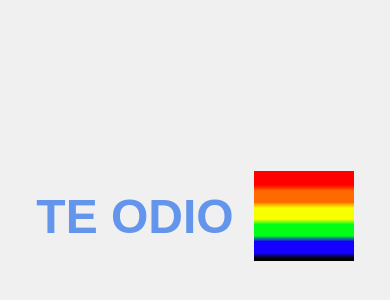
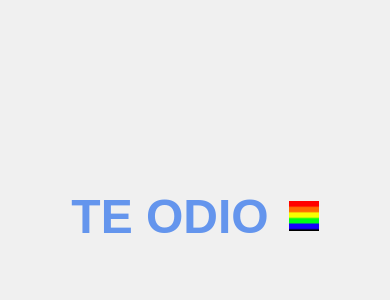
Before and after one commit to jan-queralt/r, a plain HTML site: page index.html in a window 390 px wide. Shown: the part 206-506 px from the top of the page. Drawn offline with nearby package versions, Linux system fonts and the light colour scheme.

Commit message:
Update styles.css

```diff
--- a/styles.css
+++ b/styles.css
@@ -25,4 +25,9 @@ img{
     h1 {
         font-size: 3rem; /* Reducir el tamaño de fuente para dispositivos móviles */
     }
+
+    img{
+        height: 30px;
+        width: 30px;
+    }
 }
```
